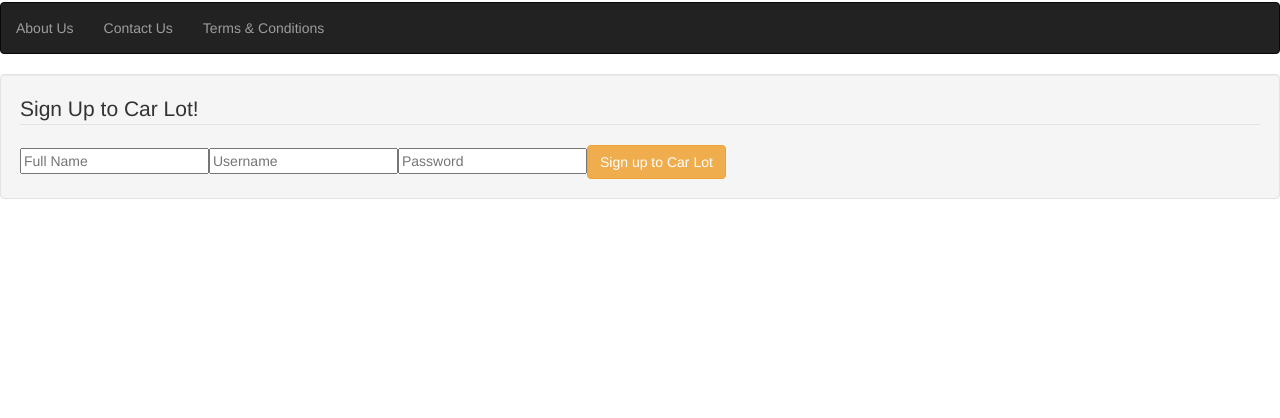
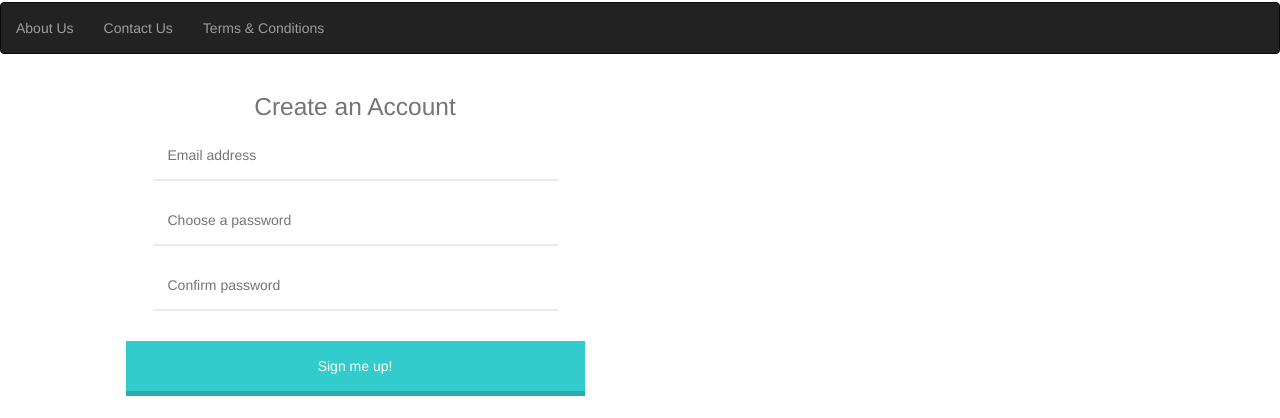
Before and after one commit to NiallMcGit/WebProject, an Angular app: page / in a window 1280 px wide. Shown: the part 740-1158 px from the top of the page. Before the commit the page ends 959 px from the top, so only its background shows below. Built offline with nearby package versions, Linux system fonts and the light colour scheme.

Commit message:
update signup window

```diff
--- a/src/app/sign-up/sign-up.component.css
+++ b/src/app/sign-up/sign-up.component.css
@@ -0,0 +1,57 @@
+h1 {
+    text-align: center;
+    font-size: 175%;
+    color: #757575;
+    font-weight: 300;
+}
+
+.input {
+    width: 75%;
+    height: 50px;
+    display: block;
+    margin: 0 auto 15px;
+    padding: 0 15px;
+    border: none;
+    border-bottom: 2px solid #ebebeb;
+}
+.input:focus {
+    outline: none;
+    border-bottom-color: #3CC !important;
+}
+.input:hover {
+    border-bottom-color: #dcdcdc;
+}
+.input:invalid {
+    box-shadow: none;
+}
+
+.pass:-webkit-autofill {
+    -webkit-box-shadow: 0 0 0 1000px white inset;
+}
+
+.inputButton {
+    position: relative;
+    width: 85%;
+    height: 50px;
+    display: block;
+    margin: 30px auto 30px;
+    color: white;
+    background-color: #3CC;
+    border: none;
+    -webkit-box-shadow: 0 5px 0 #2CADAD;
+    -moz-box-shadow: 0 5px 0 #2CADAD;
+    box-shadow: 0 5px 0 #2CADAD;
+}
+.inputButton:hover {
+    top: 2px;
+    -webkit-box-shadow: 0 3px 0 #2CADAD;
+    -moz-box-shadow: 0 3px 0 #2CADAD;
+    box-shadow: 0 3px 0 #2CADAD;
+}
+.inputButton:active {
+    top: 5px;
+    box-shadow: none;
+}
+.inputButton:focus {
+    outline: none;
+}
--- a/src/app/sign-up/sign-up.component.html
+++ b/src/app/sign-up/sign-up.component.html
@@ -1,9 +1,16 @@
-<div class="span3 well">
-    <legend>Sign Up to Car Lot!</legend>
-  <form accept-charset="UTF-8" action="">
-  <input class="span3" name="name" placeholder="Full Name" type="text">
-      <input class="span3" name="username" placeholder="Username" type="text">
-      <input class="span3" name="password" placeholder="Password" type="password">
-      <button class="btn btn-warning" type="submit">Sign up to Car Lot</button>
-  </form>
+<div>
+  <div class="container">
+    <div class="col-md-6">
+      <div id="logbox">
+        <form id="signup" method="post" action="/signup">
+          <h1>Create an Account</h1>
+          <input name="user[email]" type="email" placeholder="Email address" class="input pass" />
+          <input name="user[password]" type="password" placeholder="Choose a password" required="required" class="input pass" />
+          <input name="user[password2]" type="password" placeholder="Confirm password" required="required" class="input pass" />
+          <input type="submit" value="Sign me up!" class="inputButton" />
+
+        </form>
+      </div>
+    </div>
+  </div>
 </div>
```
